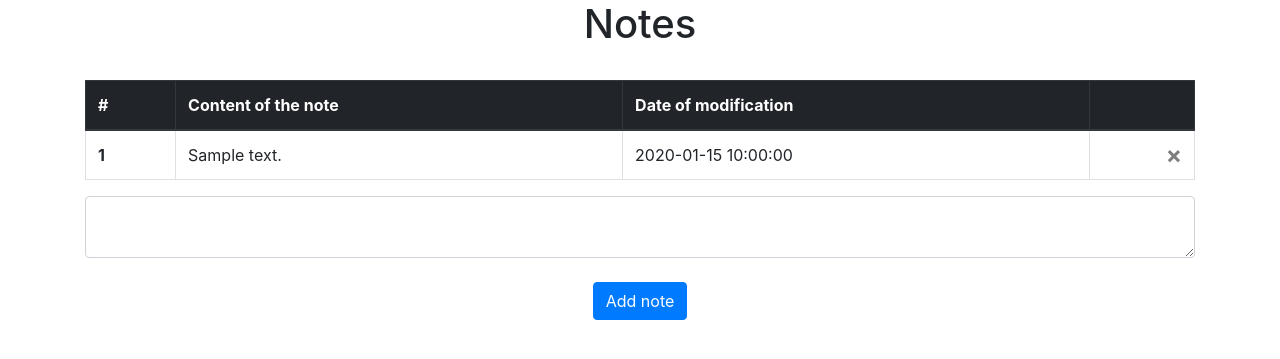
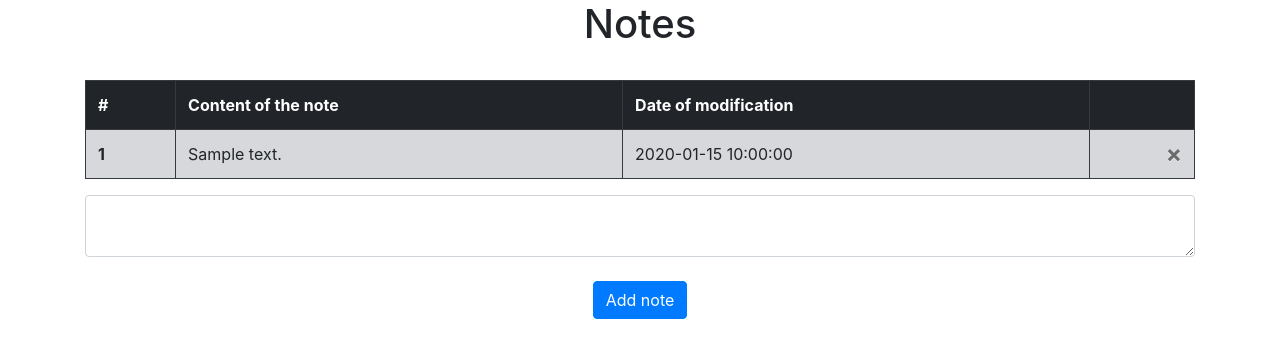
Before and after one commit to Gamattowicz/Flask_Website, a Flask app: page / in a window 1280 px wide. Shown: the part 40-399 px from the top of the page. Run offline with Flask 2, Linux system fonts and the light colour scheme; a user stored in the database is signed in; tables that the repository leaves empty hold one stand-in row (values such as "Sample post"); some libraries are stand-ins or nearby versions.

Commit message:
add borders to the list in home page

```diff
--- a/website/templates/home.html
+++ b/website/templates/home.html
@@ -5,22 +5,22 @@
 <h1 align="center">Notes</h1>
 <br>
 <div class="table-responsive">
-    <table class="table table-bordered">
+    <table class="table table-bordered ">
         <thead class="thead-dark">
             <tr>
-                <th scope="col">#</th>
-                <th scope="col">Content of the note</th>
-                <th scope="col">Date of modification</th>
-                <th scope="col"></th>
+                <th class="border border-dark" scope="col">#</th>
+                <th class="border border-dark" scope="col">Content of the note</th>
+                <th class="border border-dark" scope="col">Date of modification</th>
+                <th class="border border-dark" scope="col"></th>
             </tr>
         </thead>
         <thody>
             {% for note in user.notes %}
-            <tr>
-                <th scope="row">{{note.id}}</th>
-                <td>{{ note.content }}</td>
-                <td>{{ note.date }}</td>
-                <td><button type="button" class="close" onClick="deleteNote({{ note.id }})">
+            <tr class="table-secondary">
+                <th class="border border-dark" scope="row">{{note.id}}</th>
+                <td class="border border-dark">{{ note.content }}</td>
+                <td class="border border-dark">{{ note.date }}</td>
+                <td class="border border-dark"><button type="button" class="close" onClick="deleteNote({{ note.id }})">
                     <span aria-hidden="true">&times;</span>
                     </button>
                 </td>
```
